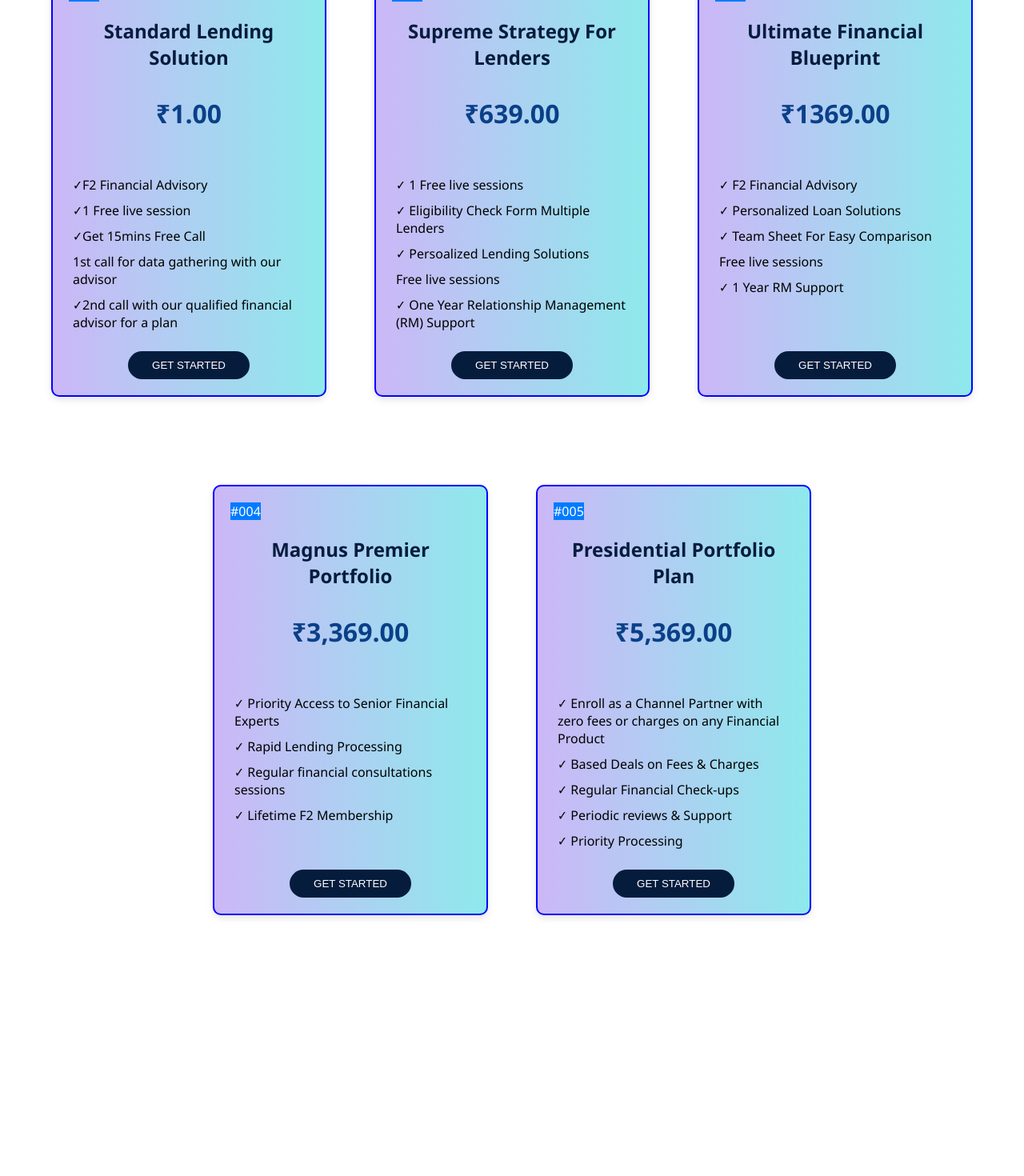
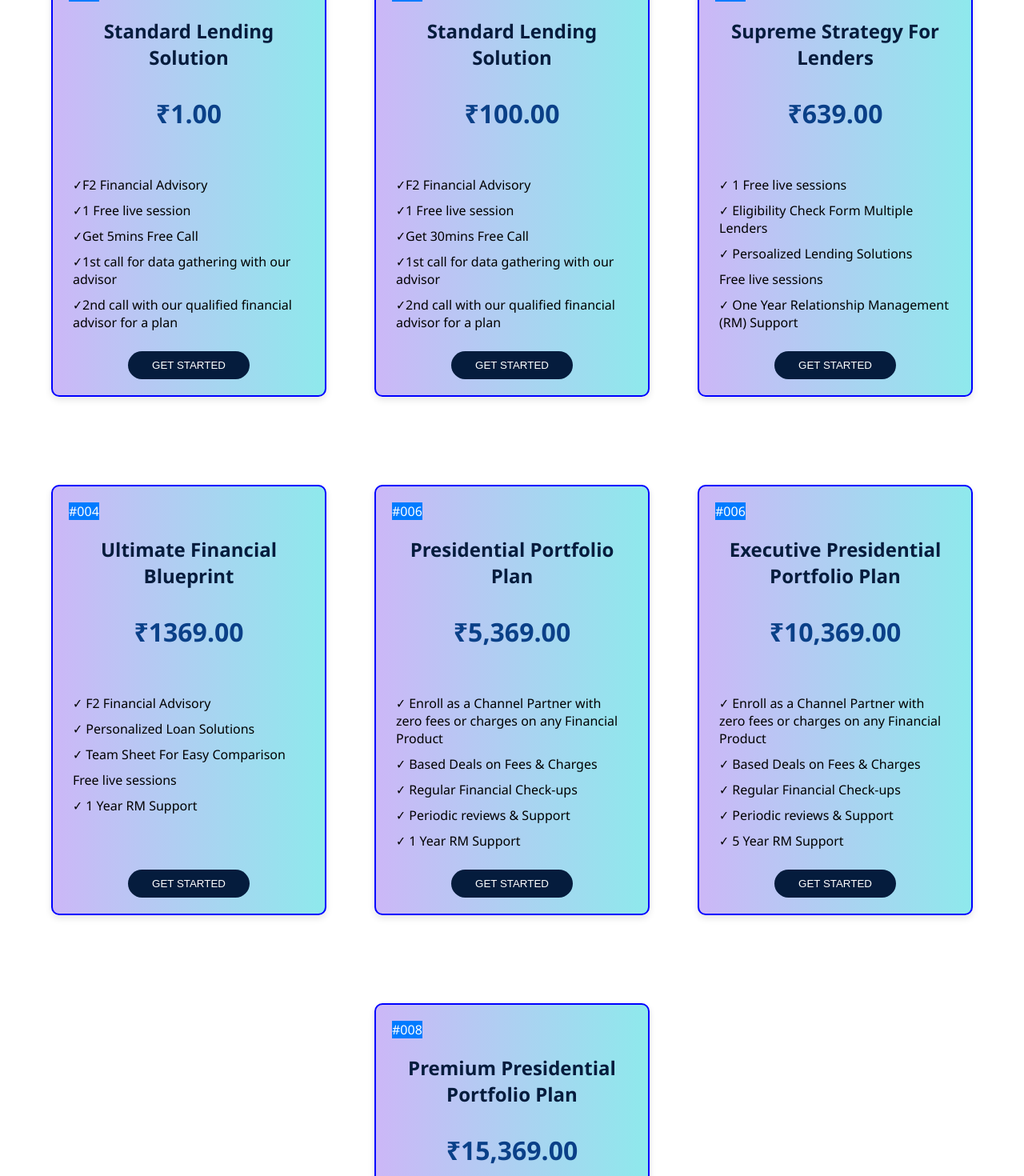
Before and after one commit to rituanuragi/paymentservicesf2fintech, a React (Create React App) app: page / in a window 1280 px wide. Shown: the part 100-1570 px from the top of the page at 80% size. Before the commit the page ends 1302 px from the top, so only its background shows below. Built offline with nearby package versions, Linux system fonts and the light colour scheme.

Commit message:
Update App.js

```diff
--- a/src/App.js
+++ b/src/App.js
@@ -1,6 +1,6 @@
-import React from 'react';
-import ProductCard from './components/ProductCard';
-import './App.css'; // Make sure to import the CSS
+import React from "react";
+import ProductCard from "./components/ProductCard";
+import "./App.css"; // Make sure to import the CSS
 
 const products = [
   {
@@ -10,16 +10,31 @@ const products = [
     features: [
       "✓F2 Financial Advisory",
       "✓1 Free live session",
-      "✓Get 15mins Free Call",
-      "1st call for data gathering with our advisor",
-      "✓2nd call with our qualified financial advisor for a plan"
+      "✓Get 5mins Free Call",
+      "✓1st call for data gathering with our advisor",
+      "✓2nd call with our qualified financial advisor for a plan",
     ],
     isPopular: false,
-    upiId: 'harpreet3006-1@okhdfcbank',
-    qrCodeImage: './qr1.jpg' // Path to the QR code image for Product 1
+    upiId: "harpreet3006-1@okhdfcbank",
+    qrCodeImage: "./qr1.jpg", // Path to the QR code image for Product 1
   },
   {
     id: "002",
+    title: "Standard Lending Solution",
+    price: "₹100.00",
+    features: [
+      "✓F2 Financial Advisory",
+      "✓1 Free live session",
+      "✓Get 30mins Free Call",
+      "✓1st call for data gathering with our advisor",
+      "✓2nd call with our qualified financial advisor for a plan",
+    ],
+    isPopular: false,
+    upiId: "harpreet3006-1@okhdfcbank",
+    qrCodeImage: "./qr-100.jpg", // Path to the QR code image for Product 1
+  },
+  {
+    id: "003",
     title: "Supreme Strategy For Lenders",
     price: "₹639.00",
     features: [
@@ -27,67 +42,75 @@ const products = [
       "✓ Eligibility Check Form Multiple Lenders",
       "✓ Persoalized Lending Solutions",
       "Free live sessions",
-      "✓ One Year Relationship Management (RM) Support"
+      "✓ One Year Relationship Management (RM) Support",
     ],
     isPopular: false,
-
-    qrCodeImage: './qrcode2.jpg' // Path to the QR code image for Product 2
+    qrCodeImage: "./qrcode2.jpg", // Path to the QR code image for Product 2
   },
   {
-    id: "003",
+    id: "004",
     title: "Ultimate Financial Blueprint",
     price: "₹1369.00",
     features: [
-      "✓ F2 Financial Advisory ",
+      "✓ F2 Financial Advisory",
       "✓ Personalized Loan Solutions",
       "✓ Team Sheet For Easy Comparison",
       "Free live sessions",
-      "✓ 1 Year RM Support"
+      "✓ 1 Year RM Support",
     ],
     isPopular: false,
-
-    qrCodeImage: './qr3.jpg'
-
-  },
-  // ... Include other product details here
-  {
-    id: "004",
-    title: "Magnus Premier Portfolio",
-    price: "₹3,369.00",
-    features: [
-      "✓ Priority Access to Senior Financial Experts ",
-      "✓ Rapid Lending Processing",
-      "✓ Regular financial consultations sessions",
-      "✓ Lifetime F2 Membership",
-
-    ],
-    isPopular: false,
-
-    qrCodeImage: './qr4.jpg'
+    qrCodeImage: "./qr3.jpg", // Path to the QR code image for Product 3
   },
   {
-    id: "005",
-    title: "Presidential Portfolio Plan ",
+    id: "006",
+    title: "Presidential Portfolio Plan",
     price: "₹5,369.00",
     features: [
       "✓ Enroll as a Channel Partner with zero fees or charges on any Financial Product",
-      "✓ Based Deals on Fees & Charges ",
+      "✓ Based Deals on Fees & Charges",
       "✓ Regular Financial Check-ups",
       "✓ Periodic reviews & Support",
-      "✓ Priority Processing",
-
+      "✓ 1 Year RM Support",
     ],
     isPopular: false,
+    qrCodeImage: "./qr5.jpg", // Path to the QR code image for Product 5
+  },
+  {
+    id: "006",
+    title: "Executive Presidential Portfolio Plan",
+    price: "₹10,369.00",
+    features: [
+      "✓ Enroll as a Channel Partner with zero fees or charges on any Financial Product",
+      "✓ Based Deals on Fees & Charges",
+      "✓ Regular Financial Check-ups",
+      "✓ Periodic reviews & Support",
+      "✓ 5 Year RM Support",
+    ],
+    isPopular: false,
+    qrCodeImage: "./qr-10369.jpeg", // Path to the QR code image for Product 5
+  },
+  {
+    id: "008",
+    title: "Premium Presidential Portfolio Plan",
+    price: "₹15,369.00",
+    features: [
+      "✓ Enroll as a Channel Partner with zero fees or charges on any Financial Product",
+      "✓ Based Deals on Fees & Charges",
+      "✓ Regular Financial Check-ups",
+      "✓ Periodic reviews & Support",
+      "✓ Lifetime RM Support",
+    ],
+    isPopular: false,
+    qrCodeImage: "./qr-15369.jpeg", // Path to the QR code image for Product 5
+  },
 
-    qrCodeImage: './qr5.jpg'
-  },
   // Add other products with their respective QR code images
 ];
 
 function App() {
   return (
     <div className="card-container">
-      {products.map(product => (
+      {products.map((product) => (
         <ProductCard
           key={product.id}
           id={product.id}
@@ -97,7 +120,6 @@ function App() {
           isPopular={product.isPopular}
           upiId={product.upiId}
           qrCodeImage={product.qrCodeImage}
-
         />
       ))}
     </div>
```
